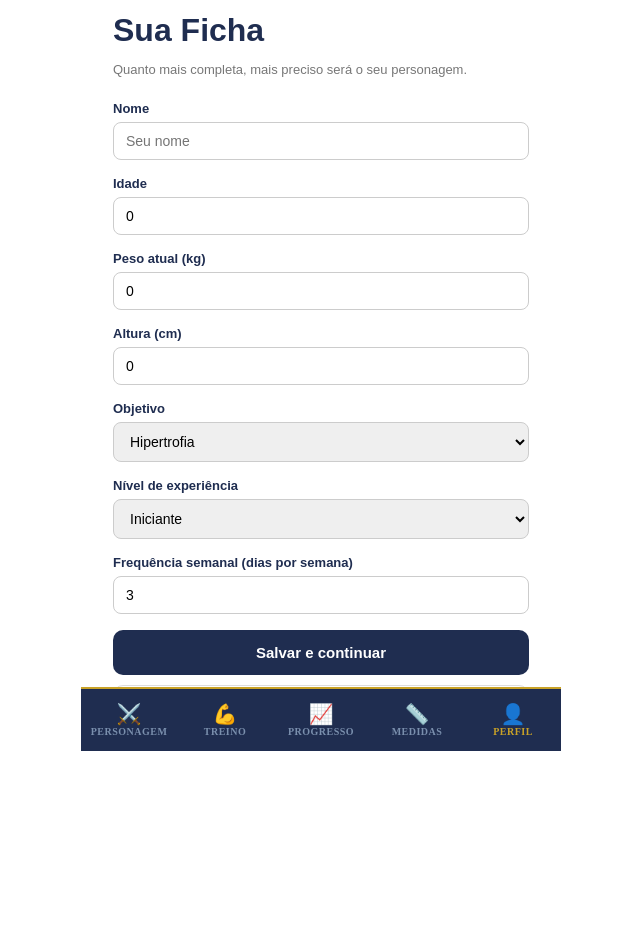
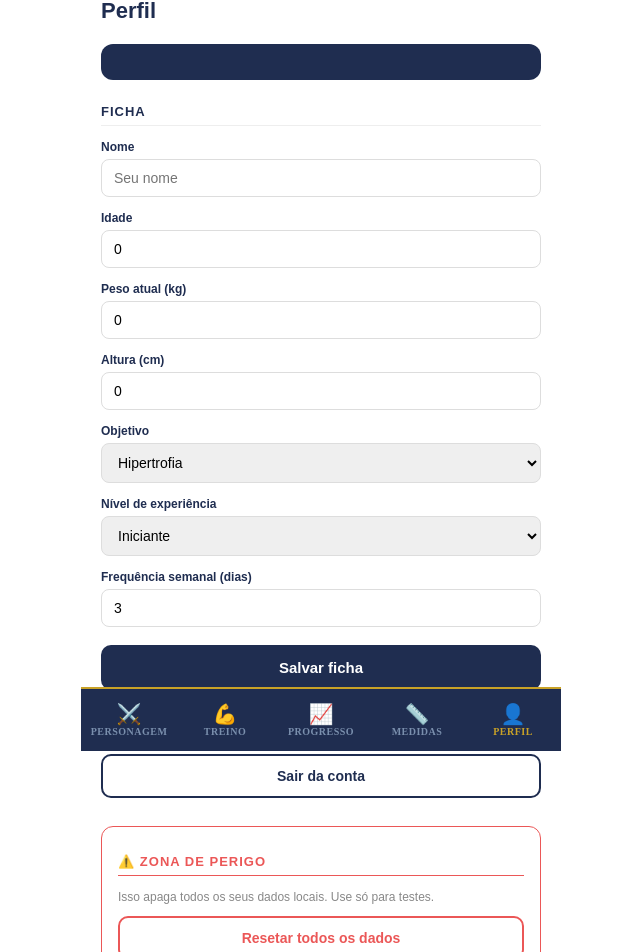
Before and after one commit to FellipeBarnabe/gymyx-app, an Angular app: page /perfil in a window 1280 px wide. Shown: the part 49-1001 px from the top of the page, without its empty margins (319-959 px from the left). Before the commit the page ends 886 px from the top, so only its background shows below. Built offline with nearby package versions, Linux system fonts and the light colour scheme; no server answers.

Commit message:
feat: adiciona logout, perfil completo e reset de dados

```diff
--- a/src/app/profile/profile.css
+++ b/src/app/profile/profile.css
@@ -1,42 +1,88 @@
 .screen {
-  padding: 32px;
+  padding: 24px 20px;
   max-width: 480px;
   margin: 0 auto;
   font-family: sans-serif;
+  padding-bottom: 80px;
 }
 
 h1 {
   color: #1f2d50;
-  margin-bottom: 4px;
+  font-size: 22px;
+  margin-bottom: 20px;
 }
 
-.subtitle {
-  color: #777;
+h2 {
+  color: #1f2d50;
   font-size: 13px;
+  text-transform: uppercase;
+  letter-spacing: 1px;
+  margin-bottom: 14px;
+  border-bottom: 1px solid #eee;
+  padding-bottom: 6px;
+}
+
+.section {
+  margin-bottom: 28px;
+}
+
+/* USER CARD */
+.user-card {
+  display: flex;
+  align-items: center;
+  gap: 14px;
+  background: #1f2d50;
+  border-radius: 12px;
+  padding: 16px;
   margin-bottom: 24px;
 }
 
+.user-photo {
+  width: 52px;
+  height: 52px;
+  border-radius: 50%;
+  border: 2px solid #c9a227;
+  object-fit: cover;
+}
+
+.user-info {
+  display: flex;
+  flex-direction: column;
+  gap: 4px;
+}
+
+.user-name {
+  color: white;
+  font-weight: bold;
+  font-size: 15px;
+}
+
+.user-email {
+  color: #888;
+  font-size: 12px;
+}
+
+/* FIELDS */
 .field {
-  margin-bottom: 16px;
+  margin-bottom: 14px;
   display: flex;
   flex-direction: column;
 }
 
 .field label {
-  font-size: 13px;
+  font-size: 12px;
   font-weight: bold;
   color: #1f2d50;
-  margin-bottom: 6px;
+  margin-bottom: 5px;
 }
 
 .field input,
 .field select {
   padding: 10px 12px;
-  border: 1.5px solid #ccc;
+  border: 1.5px solid #ddd;
   border-radius: 8px;
   font-size: 14px;
   outline: none;
-  transition: border 0.2s;
 }
 
 .field input:focus,
@@ -44,8 +90,8 @@ h1 {
   border-color: #1f2d50;
 }
 
+/* BUTTONS */
 .btn-salvar {
-  display: block;
   width: 100%;
   background: #1f2d50;
   color: white;
@@ -55,17 +101,79 @@ h1 {
   font-size: 15px;
   font-weight: bold;
   cursor: pointer;
+  margin-top: 4px;
+}
+
+.btn-logout {
+  width: 100%;
+  background: transparent;
+  color: #1f2d50;
+  border: 2px solid #1f2d50;
+  padding: 12px;
+  border-radius: 10px;
+  font-size: 14px;
+  font-weight: bold;
+  cursor: pointer;
+}
+
+.danger-zone {
+  border: 1.5px solid #eb5757;
+  border-radius: 12px;
+  padding: 16px;
+}
+
+.danger-zone h2 {
+  color: #eb5757;
+  border-bottom-color: #eb5757;
+}
+
+.danger-text {
+  color: #888;
+  font-size: 12px;
+  margin-bottom: 12px;
+}
+
+.btn-reset {
+  width: 100%;
+  background: transparent;
+  color: #eb5757;
+  border: 2px solid #eb5757;
+  padding: 12px;
+  border-radius: 10px;
+  font-size: 14px;
+  font-weight: bold;
+  cursor: pointer;
+}
+
+.confirm-text {
+  color: #555;
+  font-size: 13px;
   margin-bottom: 10px;
 }
 
-.btn-pular {
-  display: block;
-  width: 100%;
-  background: transparent;
-  color: #999;
-  border: 1.5px solid #ddd;
+.confirm-buttons {
+  display: flex;
+  gap: 10px;
+}
+
+.btn-confirmar {
+  flex: 1;
+  background: #eb5757;
+  color: white;
+  border: none;
   padding: 12px;
-  border-radius: 10px;
-  font-size: 14px;
+  border-radius: 8px;
+  font-weight: bold;
   cursor: pointer;
 }
+
+.btn-cancelar {
+  flex: 1;
+  background: #eee;
+  color: #555;
+  border: none;
+  padding: 12px;
+  border-radius: 8px;
+  font-weight: bold;
+  cursor: pointer;
+}
--- a/src/app/profile/profile.html
+++ b/src/app/profile/profile.html
@@ -1,27 +1,37 @@
 <div class="screen">
-  <h1>Sua Ficha</h1>
-  <p class="subtitle">Quanto mais completa, mais preciso será o seu personagem.</p>
+  <h1>Perfil</h1>
+
+  <!-- INFO DO USUÁRIO -->
+  <div class="user-card">
+    @if (authService.userPhoto) {
+      <img [src]="authService.userPhoto" class="user-photo" alt="foto" />
+    }
+    <div class="user-info">
+      <span class="user-name">{{ authService.userName ?? '' }}</span>
+      <span class="user-email">{{ authService.currentUser()?.email ?? '' }}</span>
+    </div>
+  </div>
+
+  <!-- FICHA -->
+  <div class="section">
+    <h2>Ficha</h2>
 
     <div class="field">
       <label>Nome</label>
       <input type="text" [(ngModel)]="form.nome" placeholder="Seu nome" />
     </div>
-
     <div class="field">
       <label>Idade</label>
-    <input type="number" [(ngModel)]="form.idade" placeholder="Ex: 36" />
+      <input type="number" [(ngModel)]="form.idade" />
     </div>
-
     <div class="field">
       <label>Peso atual (kg)</label>
-    <input type="number" [(ngModel)]="form.peso" placeholder="Ex: 62.7" />
+      <input type="number" [(ngModel)]="form.peso" />
     </div>
-
     <div class="field">
       <label>Altura (cm)</label>
-    <input type="number" [(ngModel)]="form.altura" placeholder="Ex: 172" />
+      <input type="number" [(ngModel)]="form.altura" />
     </div>
-
     <div class="field">
       <label>Objetivo</label>
       <select [(ngModel)]="form.objetivo">
@@ -30,7 +40,6 @@
         <option value="condicionamento">Condicionamento</option>
       </select>
     </div>
-
     <div class="field">
       <label>Nível de experiência</label>
       <select [(ngModel)]="form.experiencia">
@@ -39,12 +48,43 @@
         <option value="avancado">Avançado</option>
       </select>
     </div>
-
     <div class="field">
-    <label>Frequência semanal (dias por semana)</label>
+      <label>Frequência semanal (dias)</label>
       <input type="number" [(ngModel)]="form.frequenciaSemanal" min="1" max="7" />
     </div>
 
-  <button class="btn-salvar" (click)="salvar()">Salvar e continuar</button>
-  <button class="btn-pular" (click)="pular()">Pular por agora</button>
+    <button class="btn-salvar" (click)="salvar()">Salvar ficha</button>
   </div>
+
+  <!-- AÇÕES -->
+  <div class="section">
+    <h2>Conta</h2>
+
+    @if (!mostrarConfirmacaoLogout) {
+      <button class="btn-logout" (click)="mostrarConfirmacaoLogout = true">Sair da conta</button>
+    } @else {
+      <p class="confirm-text">Tem certeza que quer sair?</p>
+      <div class="confirm-buttons">
+        <button class="btn-confirmar" (click)="logout()">Sim, sair</button>
+        <button class="btn-cancelar" (click)="mostrarConfirmacaoLogout = false">Cancelar</button>
+      </div>
+    }
+  </div>
+
+  <div class="section danger-zone">
+    <h2>⚠️ Zona de perigo</h2>
+    <p class="danger-text">Isso apaga todos os seus dados locais. Use só para testes.</p>
+
+    @if (!mostrarConfirmacaoReset) {
+      <button class="btn-reset" (click)="mostrarConfirmacaoReset = true">
+        Resetar todos os dados
+      </button>
+    } @else {
+      <p class="confirm-text">Tem certeza? Isso não pode ser desfeito.</p>
+      <div class="confirm-buttons">
+        <button class="btn-confirmar" (click)="resetarDados()">Sim, resetar</button>
+        <button class="btn-cancelar" (click)="mostrarConfirmacaoReset = false">Cancelar</button>
+      </div>
+    }
+  </div>
+</div>
--- a/src/app/profile/profile.ts
+++ b/src/app/profile/profile.ts
@@ -2,6 +2,9 @@ import { Component, inject, OnInit } from '@angular/core';
 import { Router } from '@angular/router';
 import { FormsModule } from '@angular/forms';
 import { ProfileService, UserProfile } from '../core/profile.service';
+import { AuthService } from '../core/auth';
+import { CharacterService } from '../core/character';
+import { WorkoutSessionService } from '../core/workout-session.service';
 
 @Component({
   selector: 'app-profile',
@@ -12,7 +15,13 @@ import { ProfileService, UserProfile } from '../core/profile.service';
 })
 export class ProfileComponent implements OnInit {
   private profileService = inject(ProfileService);
+  authService = inject(AuthService);
+  private characterService = inject(CharacterService);
+  private sessionService = inject(WorkoutSessionService);
   private router = inject(Router);
+
+  mostrarConfirmacaoReset = false;
+  mostrarConfirmacaoLogout = false;
 
   form: UserProfile = {
     nome: '',
@@ -39,7 +48,14 @@ export class ProfileComponent implements OnInit {
     this.router.navigate(['/personagem']);
   }
 
-  pular() {
-    this.router.navigate(['/personagem']);
+  async logout() {
+    await this.authService.logout();
+    this.router.navigate(['/login']);
+  }
+
+  resetarDados() {
+    localStorage.clear();
+    this.mostrarConfirmacaoReset = false;
+    this.router.navigate(['/login']);
   }
 }
```
Lines whose indentation alone changed are shown as unchanged.
